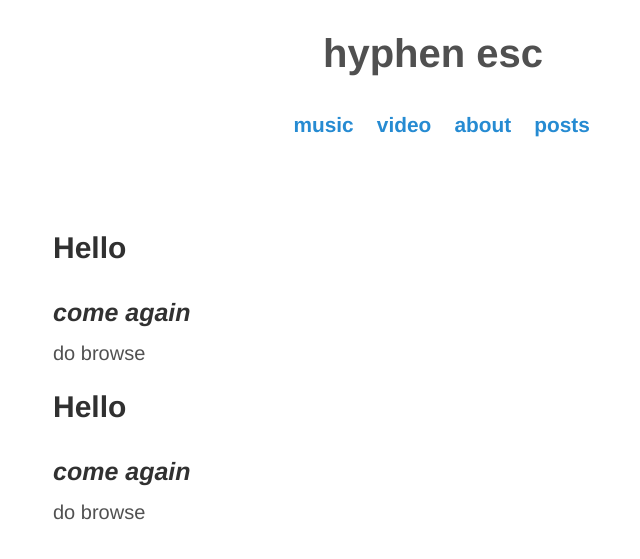
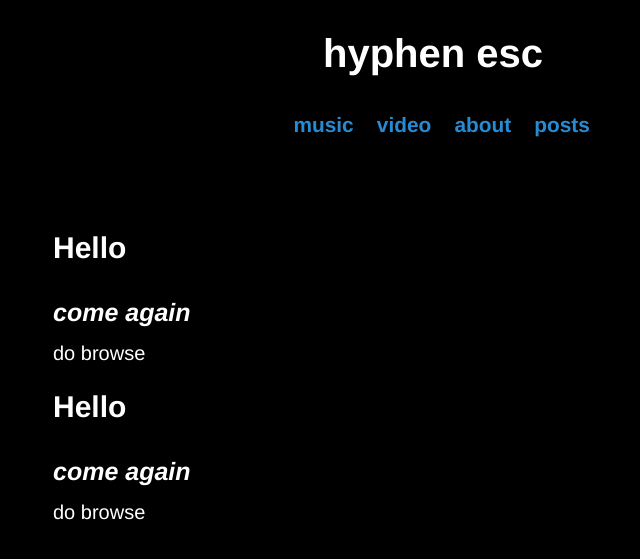
Before and after one commit to hyphenesc/hyphenesc.github.io, a Jekyll site: the page built from index.md, in a window 1280 px wide. Shown: the top 559 px of the page, without its empty margins (207-847 px from the left). Built offline with Jekyll 4.4.1, drawn with Linux system fonts in a browser that asks for light colours.

Commit message:
css maybe?

```diff
--- a/css/_settings.scss
+++ b/css/_settings.scss
@@ -7,21 +7,21 @@ $font-family:       "Helvetica Neue", Helvetica, Arial, sans-serif;
 $code-font-family:  Menlo, Monaco, "Courier New", monospace;
 
 
-$masthead-color:         #505050;
-$masthead-small-color:   #C0C0C0;
+$masthead-color:         #ffffff;
+$masthead-small-color:   #ffffff;
 
-$post-title-color:       #303030;
+$post-title-color:       #ffffff;
 $post-date-color:        #9a9a9a;
 
 
-$body-color:            #515151;
-$body-background-color: #fff;
+$body-color:            #ffffff;
+$body-background-color: #000;
 
 $link-color:            #268bd2;
 
-$headings-color:        #313131;    // h1,h2,h3,h4,h5,h6
+$headings-color:        #ffffff;    // h1,h2,h3,h4,h5,h6
 
-$strong-color:          #303030;    // strong
+$strong-color:          #ffffff;    // strong
 
 $pre-background-color:  #f9f9f9;    // pre
 
```
